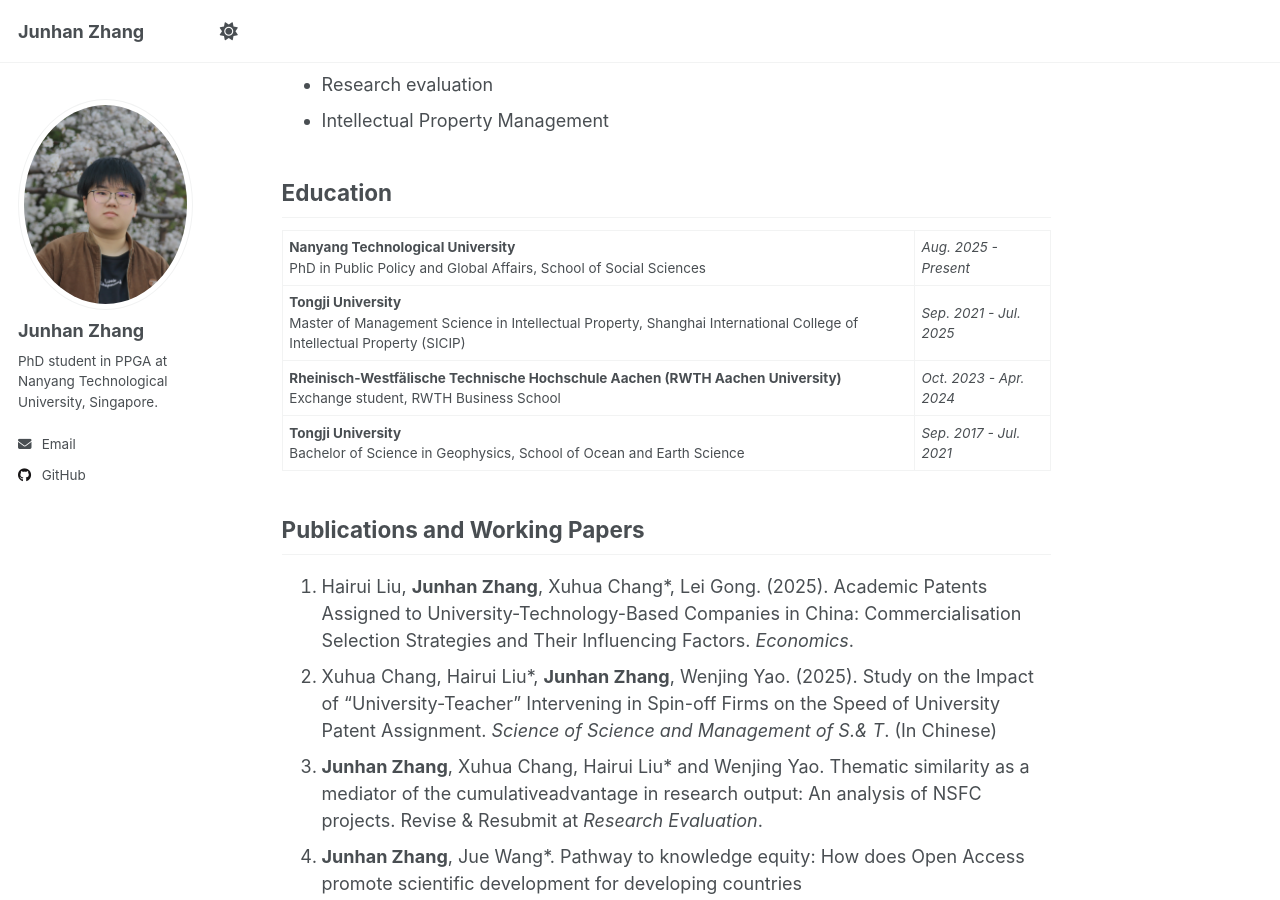
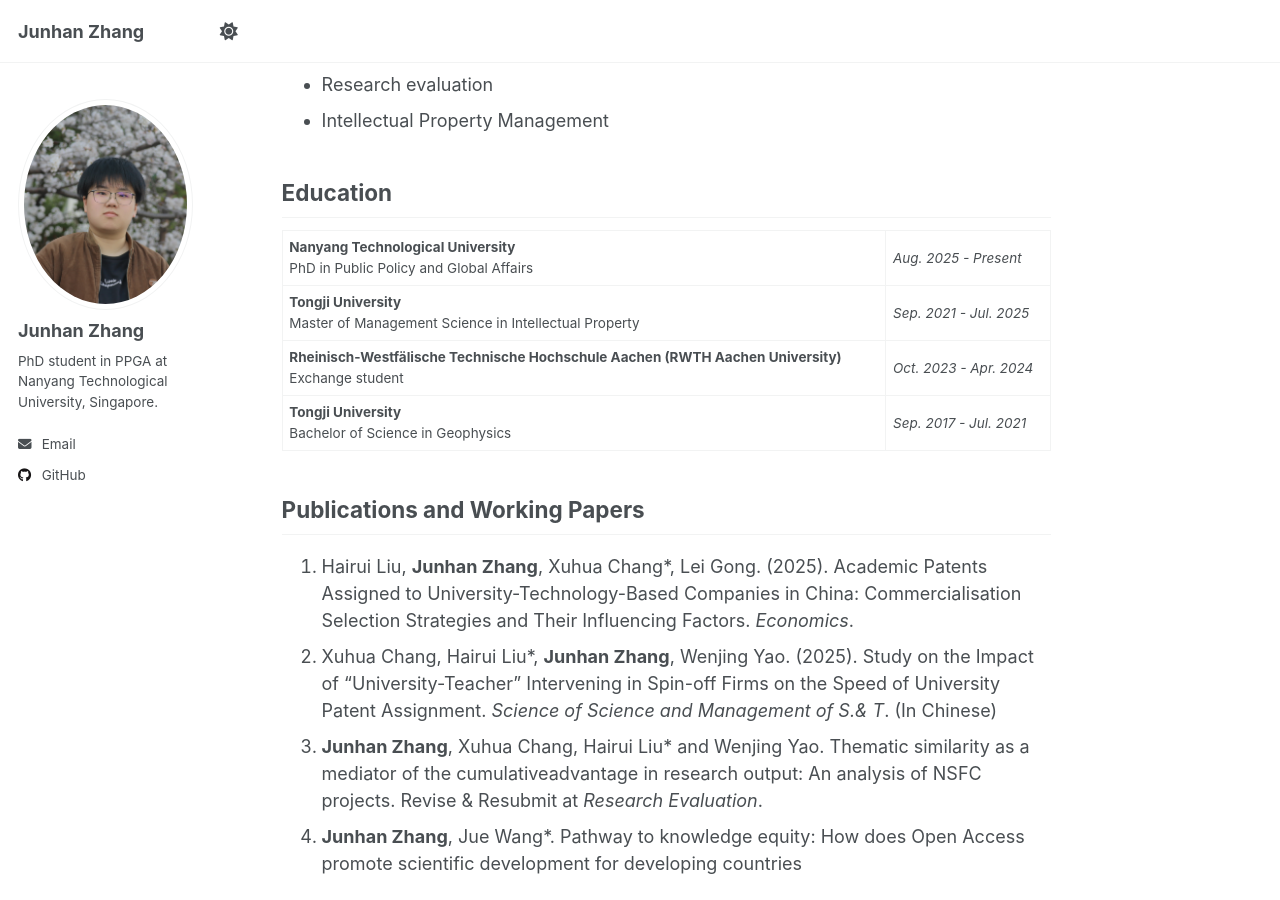
Before and after one commit to Junhan-Zhang/Junhan-Zhang.github.io, a Jekyll site: the page built from _pages/about.md, in a window 1280 px wide and 900 px high, scrolled down 615 px. Built offline with Jekyll 4.4.1, drawn with Linux system fonts in a browser that asks for light colours.

Commit message:
modified:   _pages/about.md

```diff
--- a/_pages/about.md
+++ b/_pages/about.md
@@ -21,10 +21,10 @@ You can find my CV [*here*](../files/Junhan_Zhang_CV_2026.05.pdf).
 
 ## Education
 
-| **Nanyang Technological University**<br>PhD in Public Policy and Global Affairs, School of Social Sciences | *Aug. 2025 - Present* |
-| **Tongji University**<br>Master of Management Science in Intellectual Property, Shanghai International College of Intellectual Property (SICIP) | *Sep. 2021 - Jul. 2025* |
-| **Rheinisch-Westfälische Technische Hochschule Aachen (RWTH Aachen University)**<br>Exchange student, RWTH Business School | *Oct. 2023 - Apr. 2024* |
-| **Tongji University**<br>Bachelor of Science in Geophysics, School of Ocean and Earth Science | *Sep. 2017 - Jul. 2021* |
+| **Nanyang Technological University**<br>PhD in Public Policy and Global Affairs | *Aug. 2025 - Present* |
+| **Tongji University**<br>Master of Management Science in Intellectual Property | *Sep. 2021 - Jul. 2025* |
+| **Rheinisch-Westfälische Technische Hochschule Aachen (RWTH Aachen University)**<br>Exchange student | *Oct. 2023 - Apr. 2024* |
+| **Tongji University**<br>Bachelor of Science in Geophysics | *Sep. 2017 - Jul. 2021* |
 
 ## Publications and Working Papers
 
```
